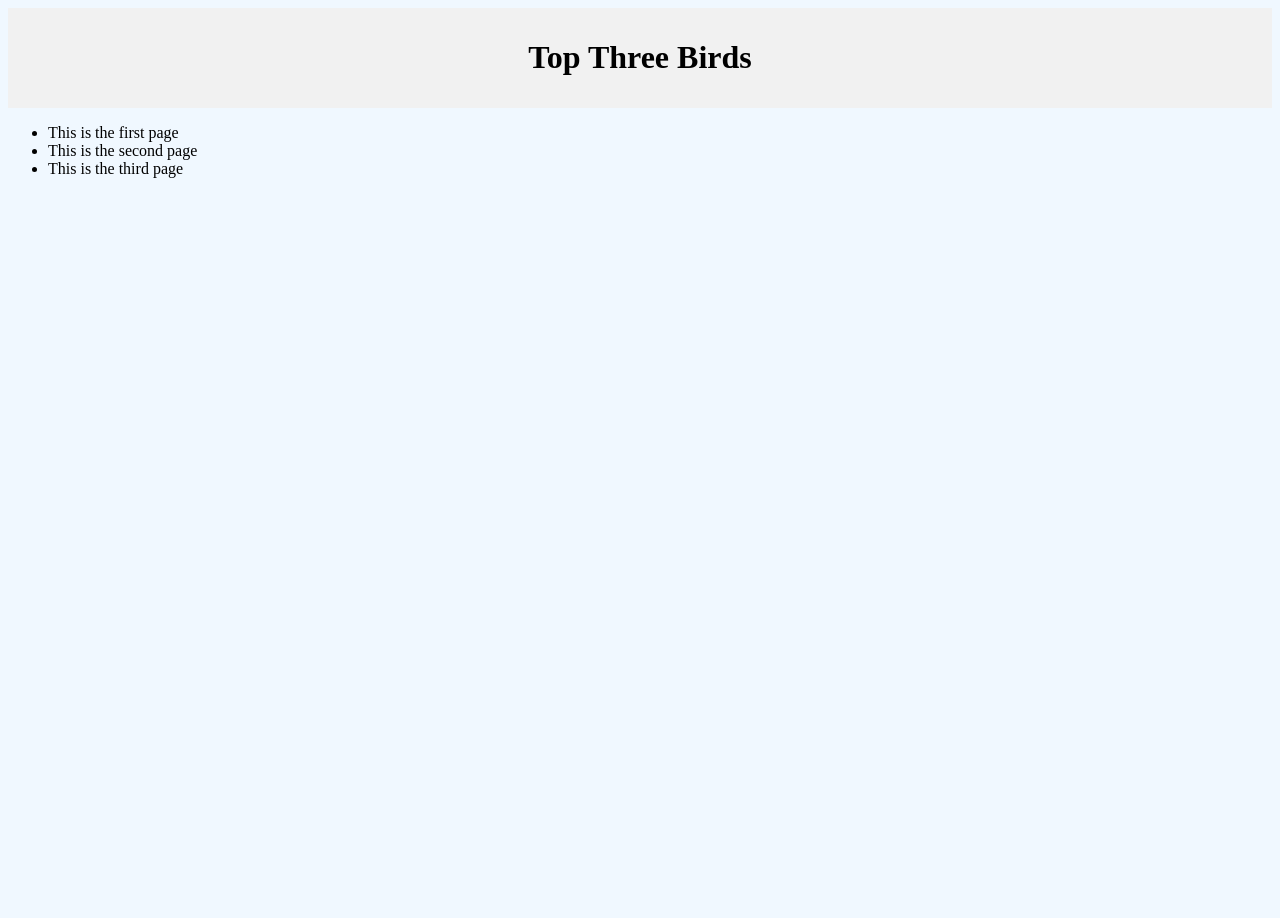
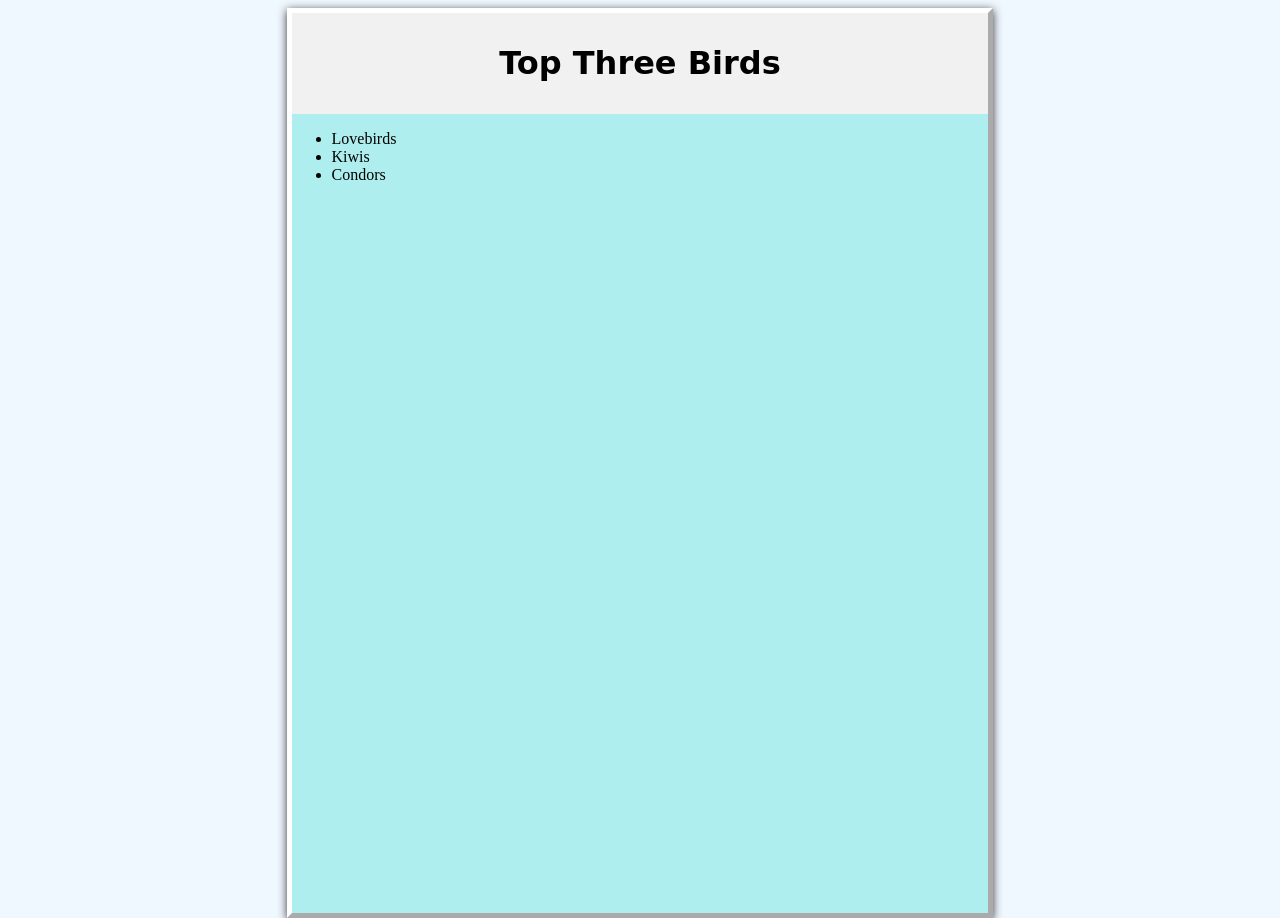
Before and after one commit to Cjimen47/CompetencyGrow, a plain HTML site: page index.html in a window 1280 px wide. Shown: the top 918 px of the page. Before the commit the page ends 800 px from the top, so only its background shows below. Drawn offline with Linux system fonts and the light colour scheme.

Commit message:
Stylized Front Page

```diff
--- a/index.html
+++ b/index.html
@@ -8,15 +8,16 @@
 </head>
 <body>
     <div class="container">
-        <header>
-            <h1>Top Three Birds</h1>
-        </header>
+            <header>
+                <h1>Top Three Birds</h1>
+            </header>
 
-        <ul>
-            <li>This is the first page</li>
-            <li>This is the second page</li>
-            <li>This is the third page</li>
-        </ul>
+
+            <ul>
+                <li>Lovebirds</li>
+                <li>Kiwis</li>
+                <li>Condors</li>
+            </ul>
     </div>
 
 
--- a/styles.css
+++ b/styles.css
@@ -1,9 +1,34 @@
 body{
     background-color: aliceblue;
+    display : grid;
+    grid-template-columns: 1fr 1fr 20px 1fr 20px  1fr 1fr;
+    grid-template-rows: 50px 250px 300px 320px 500px;
 }
 
 header {
     background-color: #f1f1f1;
     padding: 10px;
     text-align: center;
+    font-family:cursive;
   }
+
+.container{
+    grid-column-start: 2;
+    grid-column-end: 7;
+    border-style: outset;
+    border-color:white;
+    border-width: 5px;
+    margin: auto;
+    background-color: paleturquoise;
+    width: 90%;
+    height: 900px;
+    outline-color: black;
+    outline-width: 5px;
+    filter: drop-shadow(0px 2px 5px #333);
+}
+
+.center{
+    display: block;
+    margin-left: auto;
+    margin-right: auto;
+}
```
